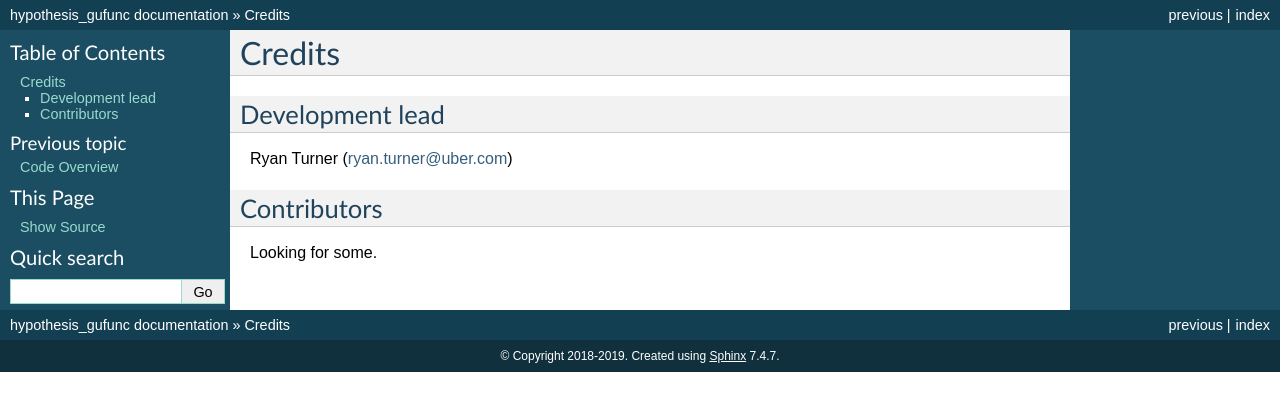
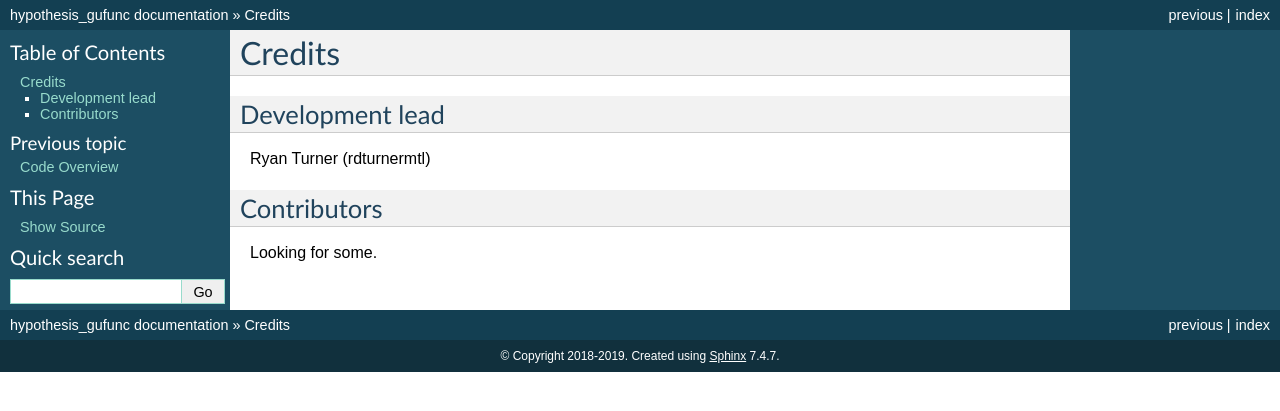
Before and after one commit to uber/hypothesis-gufunc, a Sphinx documentation site: the page built from docs/authors.rst, in a window 1280 px wide. Shown: the top 411 px of the page. Built offline with Sphinx 7.4.7, drawn with Linux system fonts in a browser that asks for light colours; pages that are not in the unit, such as notebooks, are missing from menus.

Commit message:
github handle

```diff
--- a/docs/authors.rst
+++ b/docs/authors.rst
@@ -6,7 +6,7 @@ Credits
 Development lead
 ~~~~~~~~~~~~~~~~
 
-Ryan Turner (ryan.turner@uber.com)
+Ryan Turner (rdturnermtl)
 
 ~~~~~~~~~~~~
 Contributors
--- a/setup.py
+++ b/setup.py
@@ -9,7 +9,6 @@ setup(
     name="hypothesis_gufunc",
     version="0.0.1",
     packages=find_packages(),
-    author_email=("ryan.turner@uber.com"),
     description="Extension to hypothesis to generate inputs for general universal (GU) numpy functions.",
     install_requires=requirements,
 )
```
